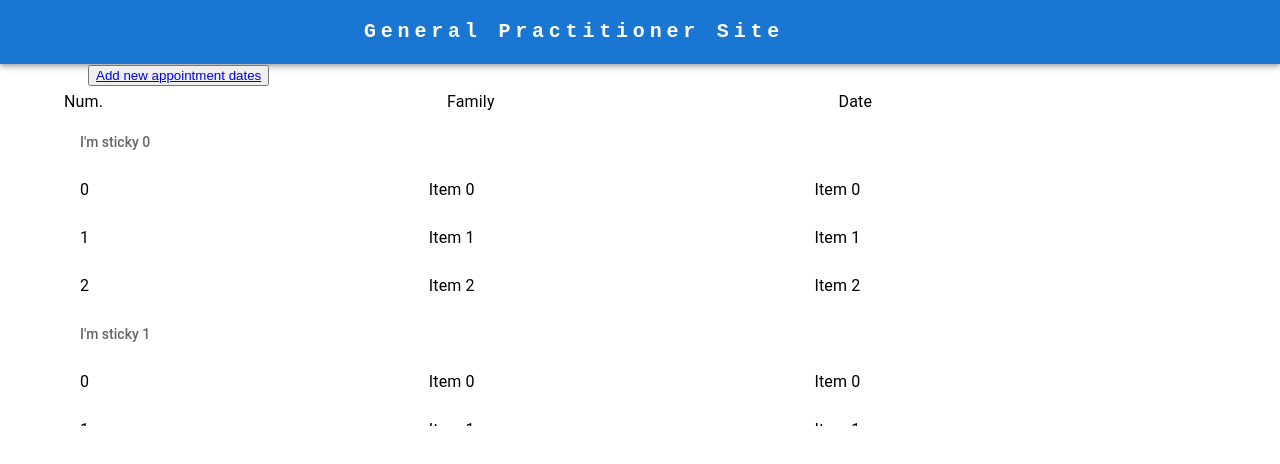
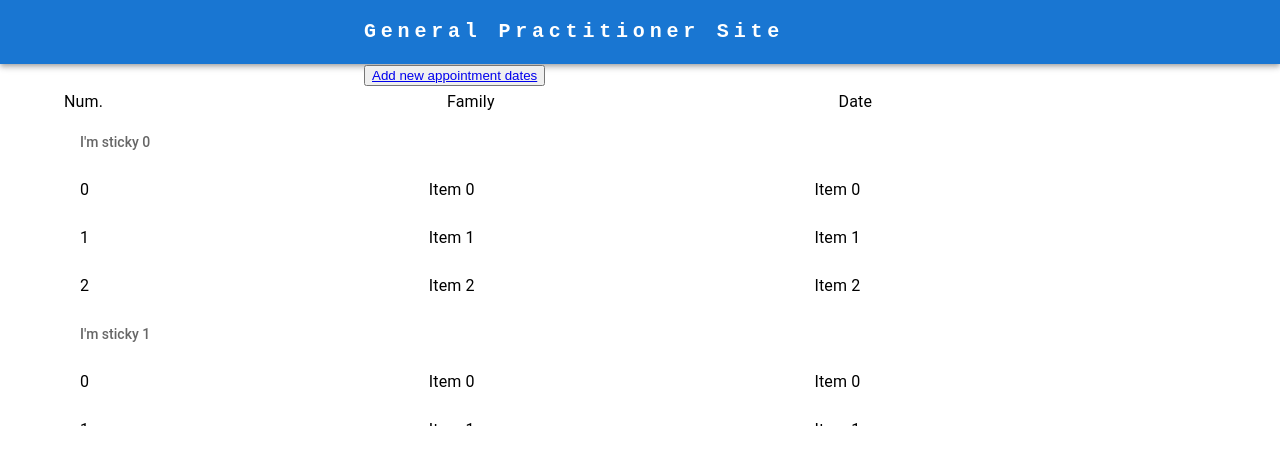
Before and after one commit to Dinnyeee/Backend, a React (Create React App) app in the folder frontend/: page /appointments in a window 1280 px wide. Shown: the top 464 px of the page. Built offline with nearby package versions, Linux system fonts and the light colour scheme.

Commit message:
Szerintetek süssek rántottát?
Megkívántam nagyon

```diff
--- a/frontend/src/doctor/Appointments.jsx
+++ b/frontend/src/doctor/Appointments.jsx
@@ -64,7 +64,7 @@ export const Appointments = (props) => {
           </Container>
         </AppBar>
         <Container>
-          <Container>
+          <Container maxWidth="sm">
             <Button>
               <Link to = '/addnewappointmentform'>
                 Add new appointment dates
```
